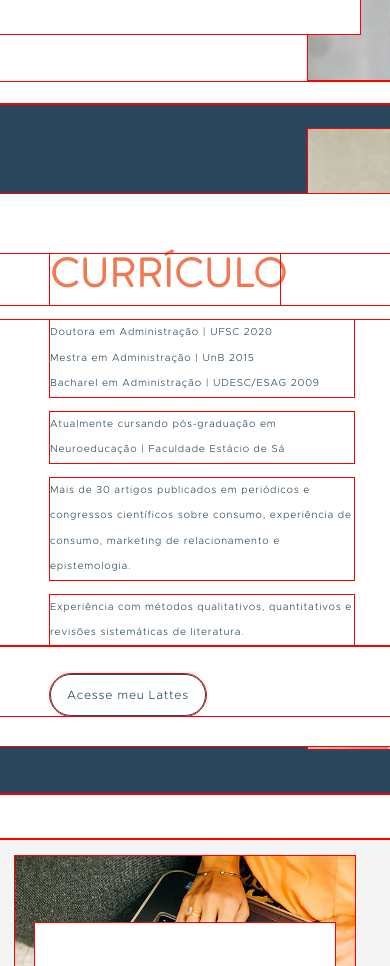
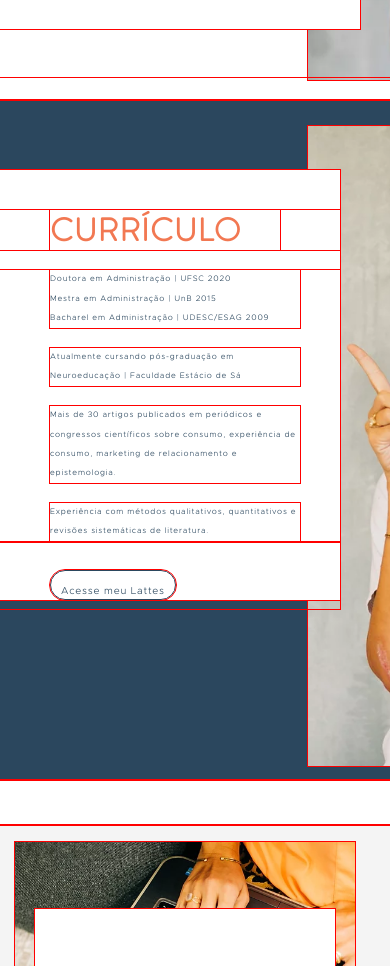
Before and after one commit to j1cache2/Landing-Page-Pesquisa-na-Pratica, a plain HTML site: page index.html in a window 390 px wide. Shown: the part 800-1766 px from the top of the page. Drawn offline with Linux system fonts and the light colour scheme.

Commit message:
Update
Otimização em andamento

```diff
--- a/style/style.css
+++ b/style/style.css
@@ -373,7 +373,7 @@
 
     main .sobreoautor {
         margin: auto;
-        height: 512px;
+        height: 508px;
         align-items: center;
     }
 
@@ -382,7 +382,7 @@
         height: 390px;
         background-color: var(--cor0);
         position: absolute;
-        margin-top: 75px;
+        margin-top: 70px;
         margin-bottom: 138px;
     }
 
@@ -426,54 +426,54 @@
     main .curriculo {
         background-color: #2B475E;
         text-align: left;
-        height: 690px;
+        height: 680px;
         margin-top: 23px;
         line-height: 2.5em;
         letter-spacing: 0.8px;
     }
 
     main .curriculo .texto {
-        width: 430px;
-        height: 552px;
+        width: 340px;
+        height: 430px;
         background-color: var(--cor0);
         position: absolute;
-        margin-top: 90px;
+        margin-top: 70px;
     }
 
     main .curriculo .texto .titulo h2 {
         font-family: var(--fonte-titulo);
-        font-size: 40px;
+        font-size: 32px;
         font-weight: bold;
         color: var(--cor2);
-        margin-top: 60px;
+        margin-top: 40px;
         margin-left: 50px;
-        width: 230.33px;
-        height: 51px;
+        width: 230px;
+        height: 40px;
     }
 
     main .curriculo .texto .paragrafos p {
         font-family: var(--fonte-paragrafo);
-        font-size: 10.2px;
+        font-size: 8px;
         font-weight: lighter;
-        line-height: 2.5em;
+        line-height: 2.4em;
         color: var(--cor1);
-        width: 304px;
-        margin-top: 15px;
+        width: 250px;
+        margin-top: 20px;
         margin-left: 50px;
     }
 
     main .curriculo .texto .botao p a {
         font-family: var(--fonte-paragrafo);
-        font-size: 12px;
+        font-size: 10px;
         font-weight: 100;
         color: var(--cor1);
         display: inline-block;
         align-items: center;
-        padding: 0px 16px;
-        margin-top: 28px;
+        padding: 0px 10px;
         margin-left: 50px;
         border: 1px solid var(--cor1);
         border-radius: 100px;
+        height: 30px;
     }
 
     main .curriculo .texto p a:hover {
@@ -484,11 +484,11 @@
 
     main .curriculo .imagem2 img {
         width: 420px;
-        height: 620px;
+        height: 640px;
         object-fit: cover;
         float: right;
-        margin-top: 23px;
-        margin-bottom: 24px;
+        margin-top: 20px;
+        margin-bottom: 20px;
     }
 
 
```
